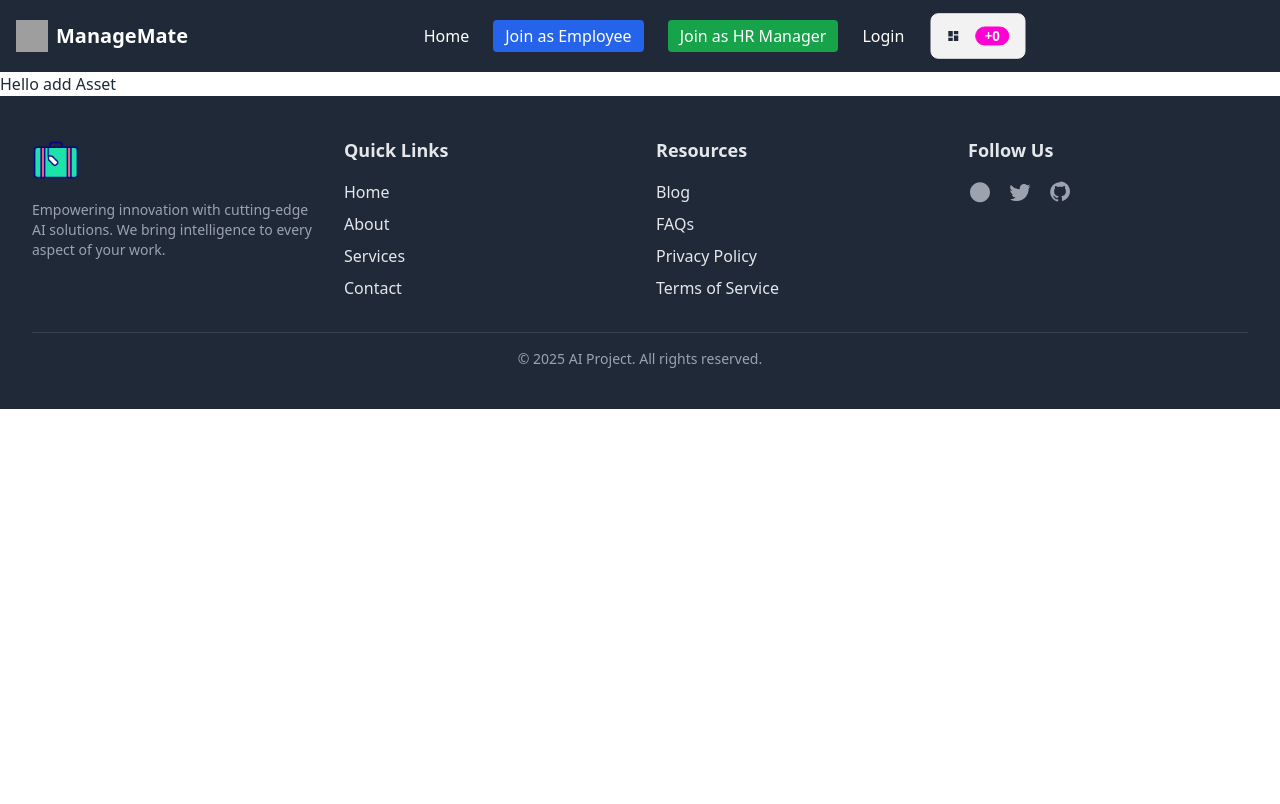
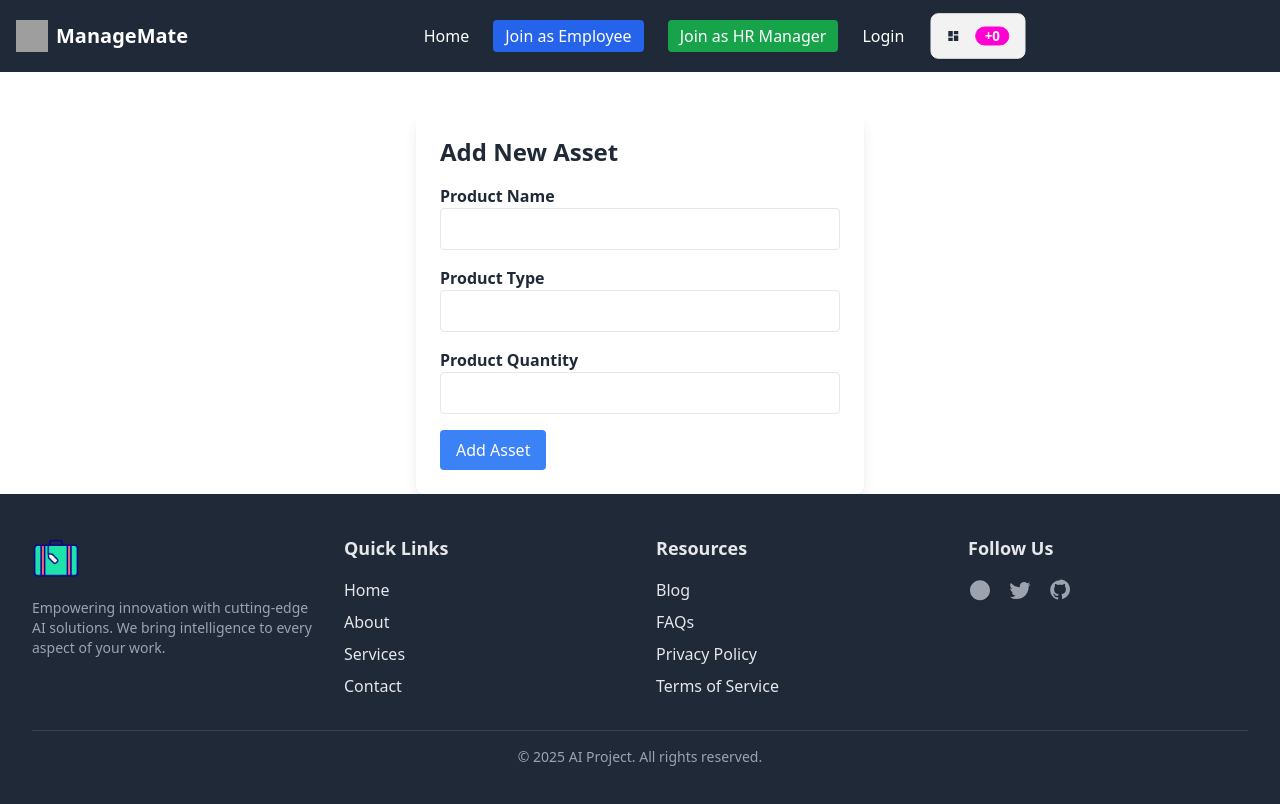
Before and after one commit to SHARIFA-AKHTER/assignment-twelve-client-side, a React (Vite) app: page /add-asset in a window 1280 px wide. Shown: the top 804 px of the page. Built offline with nearby package versions, Linux system fonts and the light colour scheme; no server answers; grey boxes are pictures that could not be loaded; what @react-pdf/renderer, react-stripe-js would draw is missing.

Commit message:
create Addassetpage

```diff
--- a/src/Layout/MainLayout/Dashboard.jsx
+++ b/src/Layout/MainLayout/Dashboard.jsx
@@ -36,6 +36,11 @@ const Dashboard = () => {
           <MdDashboard></MdDashboard>
          Asset-List</NavLink>
         </li>
+        <li>
+          <NavLink to="/add-asset">
+          <MdDashboard></MdDashboard>
+         Add-Asset</NavLink>
+        </li>
       </ul>
       </div>
       {/* Dashboard content */}
--- a/src/components/Home/Home.jsx
+++ b/src/components/Home/Home.jsx
@@ -210,6 +210,7 @@ const Home = () => {
               <PendingRequest maxItems={5} />
               <RequestedItems maxItems={4} />
               <StockItems maxQuantity={10} />
+
               <ExtraSections className="col-span-1 md:col-span-2 lg:col-span-3" />
             </div>
           ) : (
--- a/src/components/Hr-Asset/AddAsset.jsx
+++ b/src/components/Hr-Asset/AddAsset.jsx
@@ -1,11 +1,78 @@
-import React from 'react';
+import { useState } from "react";
+import axios from "axios";
 
 const AddAsset = () => {
-    return (
-        <div>
-           <h2> Hello add Asset</h2>
+  const [asset, setAsset] = useState({
+    name: "",
+    type: "",
+    quantity: "",
+  });
+
+  const handleChange = (e) => {
+    setAsset({ ...asset, [e.target.name]: e.target.value });
+  };
+
+  const handleSubmit = async (e) => {
+    e.preventDefault();
+
+    try {
+      const response = await axios.post("http://localhost:3000/assets", asset);
+      alert(response.data.message);
+      setAsset({ name: "", type: "", quantity: "" });
+    } catch (error) {
+      console.error("Error adding asset:", error);
+    }
+  };
+
+  return (
+    <div className="max-w-md mx-auto mt-10 p-6 bg-white shadow-lg rounded-lg">
+      <h2 className="text-2xl font-bold mb-4">Add New Asset</h2>
+      <form onSubmit={handleSubmit}>
+        <div className="mb-4">
+          <label className="block font-semibold">Product Name</label>
+          <input
+            type="text"
+            name="name"
+            value={asset.name}
+            onChange={handleChange}
+            className="w-full border rounded px-3 py-2"
+            required
+          />
         </div>
-    );
+
+        <div className="mb-4">
+          <label className="block font-semibold">Product Type</label>
+          <input
+            type="text"
+            name="type"
+            value={asset.type}
+            onChange={handleChange}
+            className="w-full border rounded px-3 py-2"
+            required
+          />
+        </div>
+
+        <div className="mb-4">
+          <label className="block font-semibold">Product Quantity</label>
+          <input
+            type="number"
+            name="quantity"
+            value={asset.quantity}
+            onChange={handleChange}
+            className="w-full border rounded px-3 py-2"
+            required
+          />
+        </div>
+
+        <button
+          type="submit"
+          className="bg-blue-500 text-white px-4 py-2 rounded hover:bg-blue-700"
+        >
+          Add Asset
+        </button>
+      </form>
+    </div>
+  );
 };
 
 export default AddAsset;
--- /dev/null
+++ b/src/components/Hr-Asset/AddAssetPage.jsx
@@ -0,0 +1,15 @@
+import { useContext } from "react";
+import { AuthContext } from "../context/AuthProvider"; // ✅ Context for Authentication
+import AddAsset from "../components/AddAsset";
+
+const AddAssetPage = () => {
+  const { user } = useContext(AuthContext);
+
+  if (!user || user.role !== "HR Manager") {
+    return <p className="text-red-500 text-center mt-10">Access Denied! Only HR Managers can add assets.</p>;
+  }
+
+  return <AddAsset />;
+};
+
+export default AddAssetPage;
```
